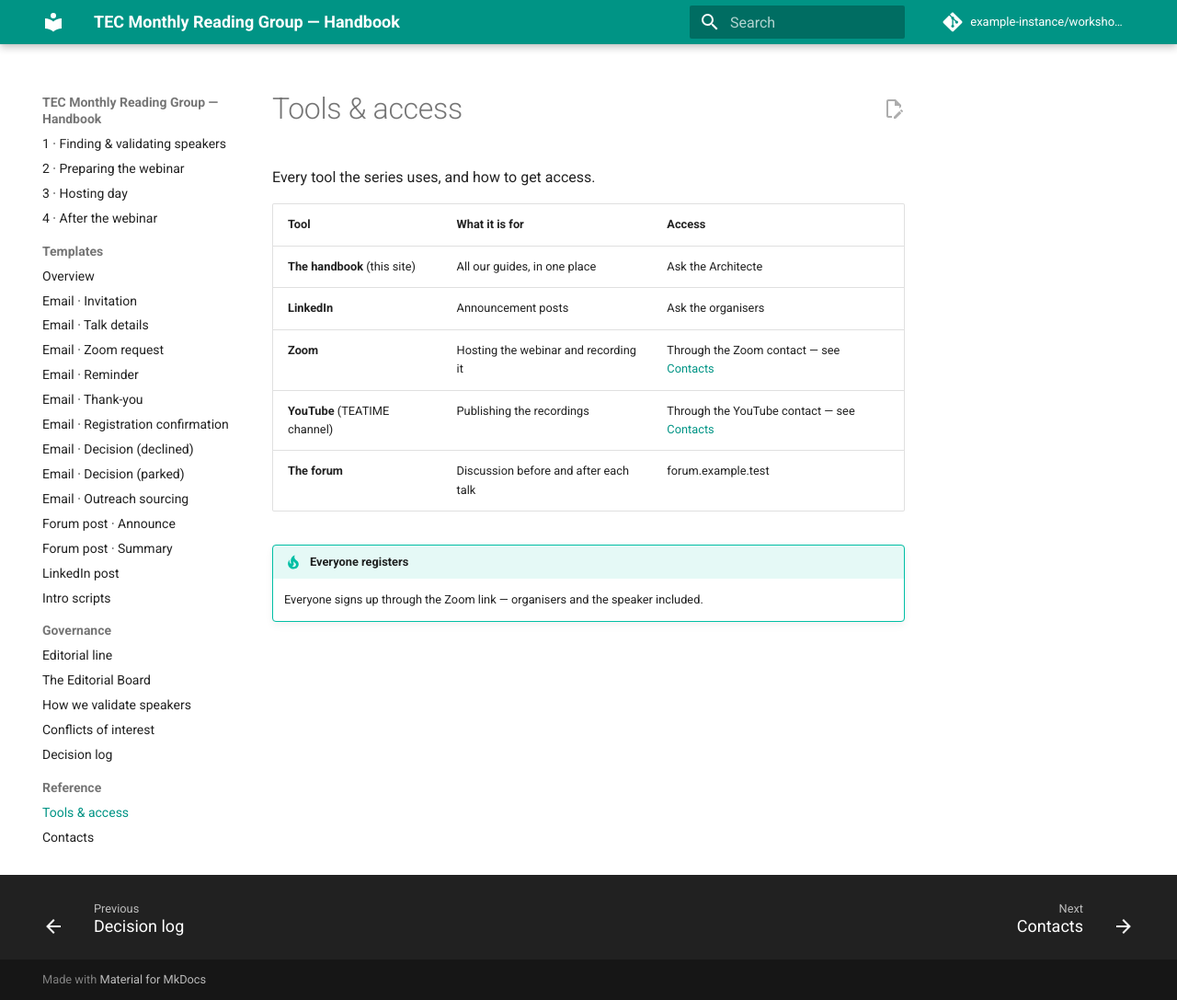
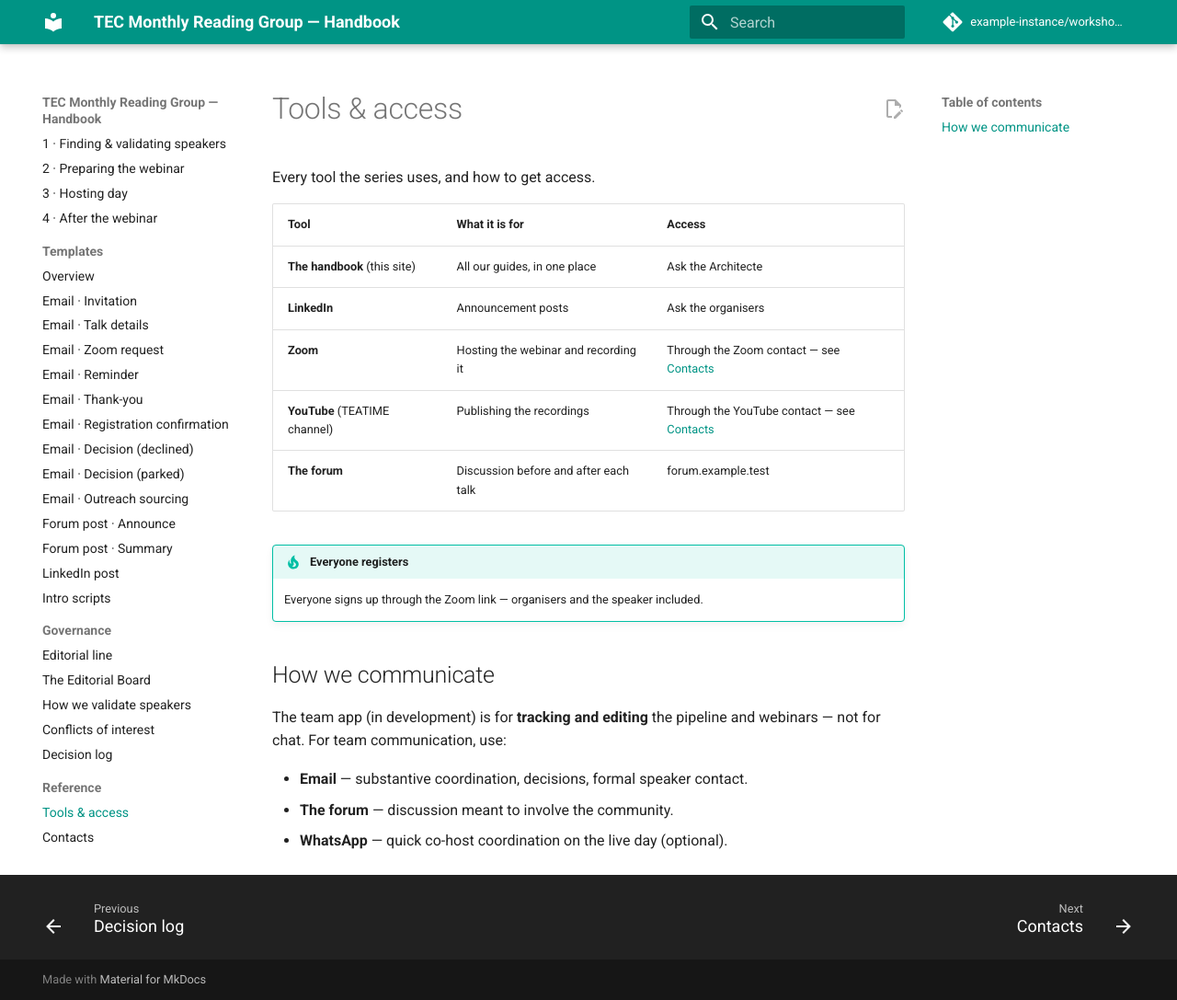
Before and after one commit to BenoitJT-GIRARD/convener, an MkDocs documentation site: the page built from docs/reference/tools.md, in a window 1280 px wide and 1087 px high. Shown: the whole window at 92% size. Built offline with MkDocs 1.6.1 and Material for MkDocs 9.7.7, drawn with Linux system fonts in a browser that asks for light colours; comment, search, counter and statistics services are not loaded.

```diff
--- a/docs/reference/tools.md
+++ b/docs/reference/tools.md
@@ -12,3 +12,11 @@ Every tool the series uses, and how to get access.
 
 !!! tip "Everyone registers"
     Everyone signs up through the Zoom link — organisers and the speaker included.
+
+## How we communicate
+
+The team app (in development) is for **tracking and editing** the pipeline and webinars — not for chat. For team communication, use:
+
+- **Email** — substantive coordination, decisions, formal speaker contact.
+- **The forum** — discussion meant to involve the community.
+- **WhatsApp** — quick co-host coordination on the live day (optional).
```
Also changed, not shown: README.md (+1 -1 lines), docs/governance/editorial-board.md (+1 -1 lines).
